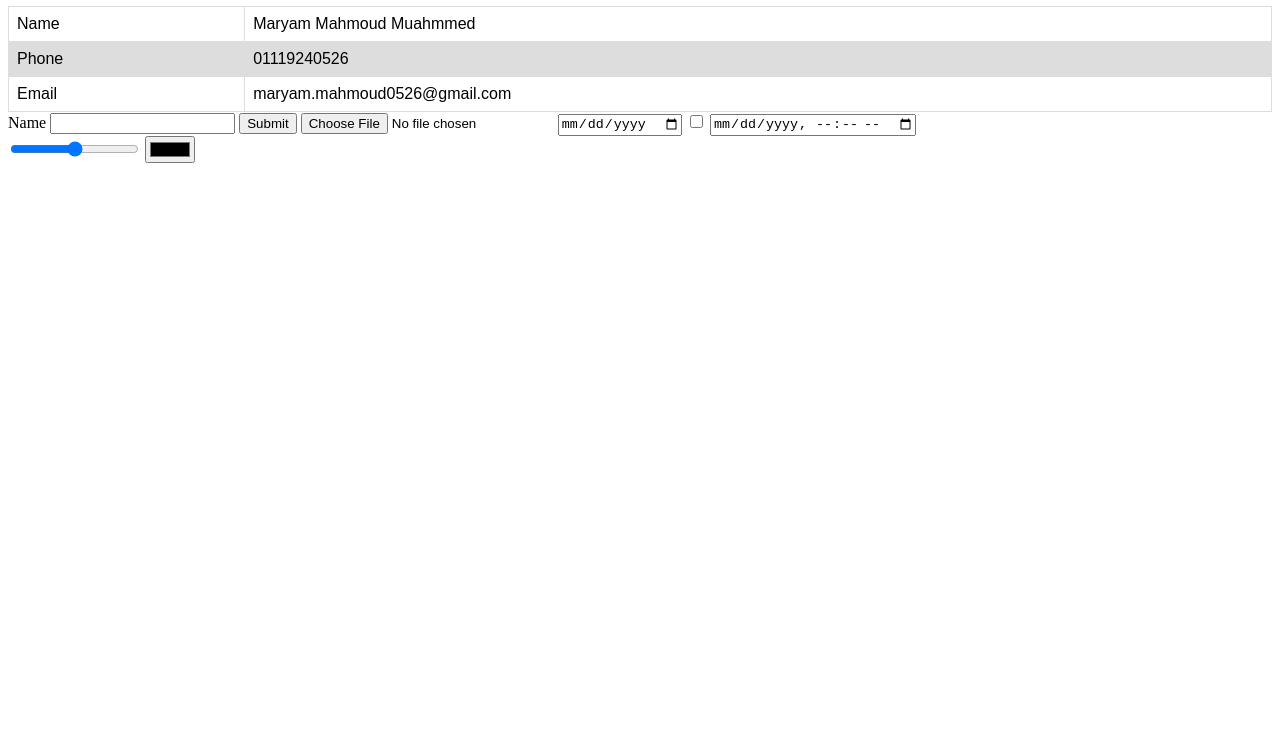
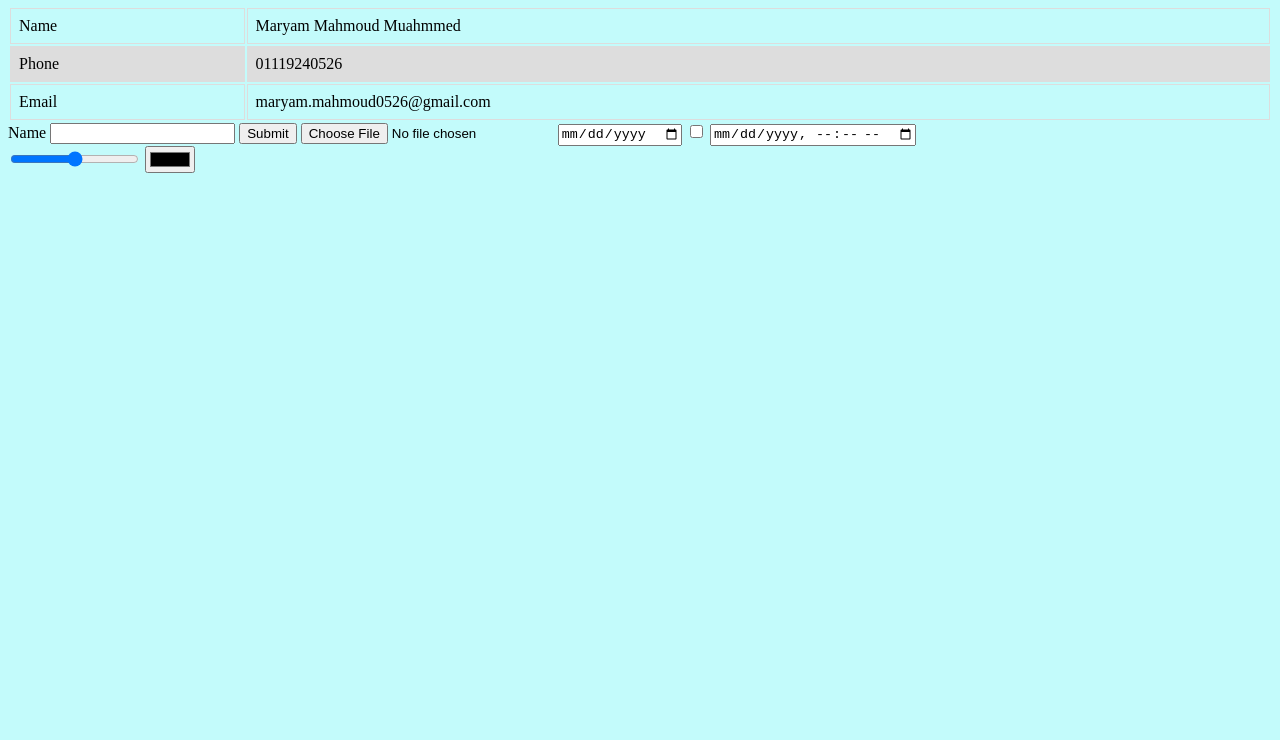
Before and after one commit to Mariam924/cv, a plain HTML site: page Try.html in a window 1280 px wide. Shown: the part 60-800 px from the top of the page. Drawn offline with Linux system fonts and the light colour scheme.

Commit message:
Add files via upload

```diff
--- a/Try.html
+++ b/Try.html
@@ -2,24 +2,7 @@
 
 <head>
     <title>💎Maryam</title>
-    <style>
-        table {
-            font-family: arial, sans-serif;
-            border-collapse: collapse;
-            width: 100%;
-        }
-
-        td,
-        th {
-            border: 1px solid #dddddd;
-            text-align: left;
-            padding: 8px;
-        }
-
-        tr:nth-child(even) {
-            background-color: #dddddd;
-        }
-    </style>
+    <link rel="stylesheet" href="css/styles.css">
 </head>
 
 <body>
```
